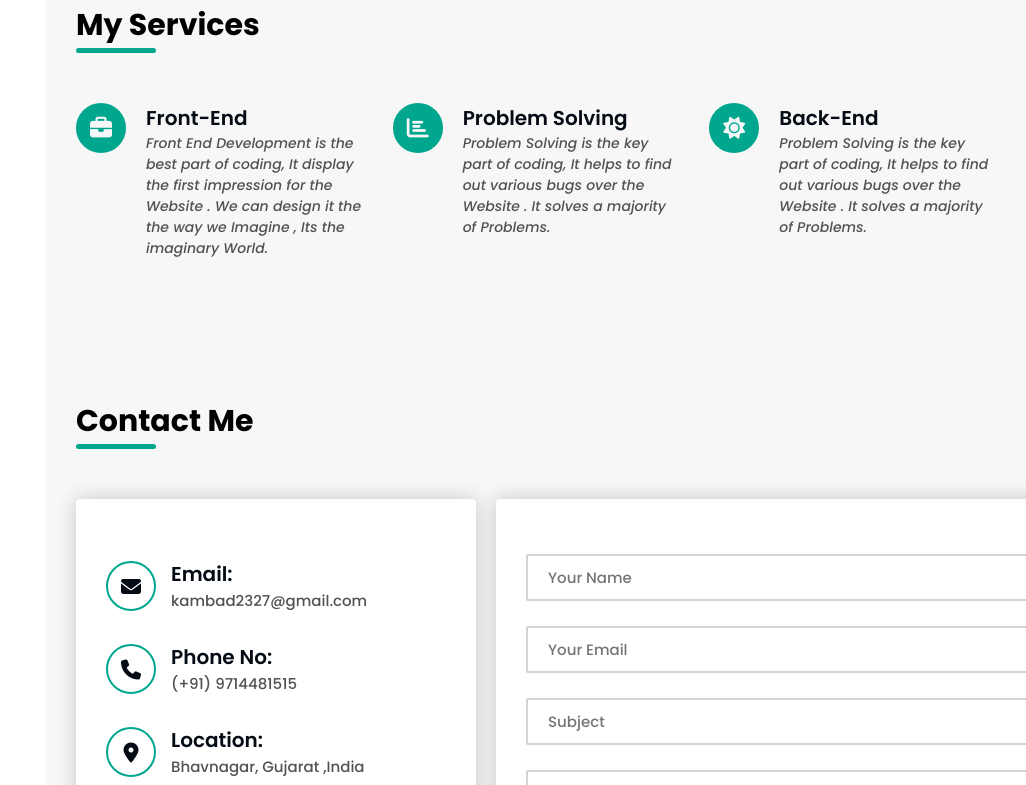
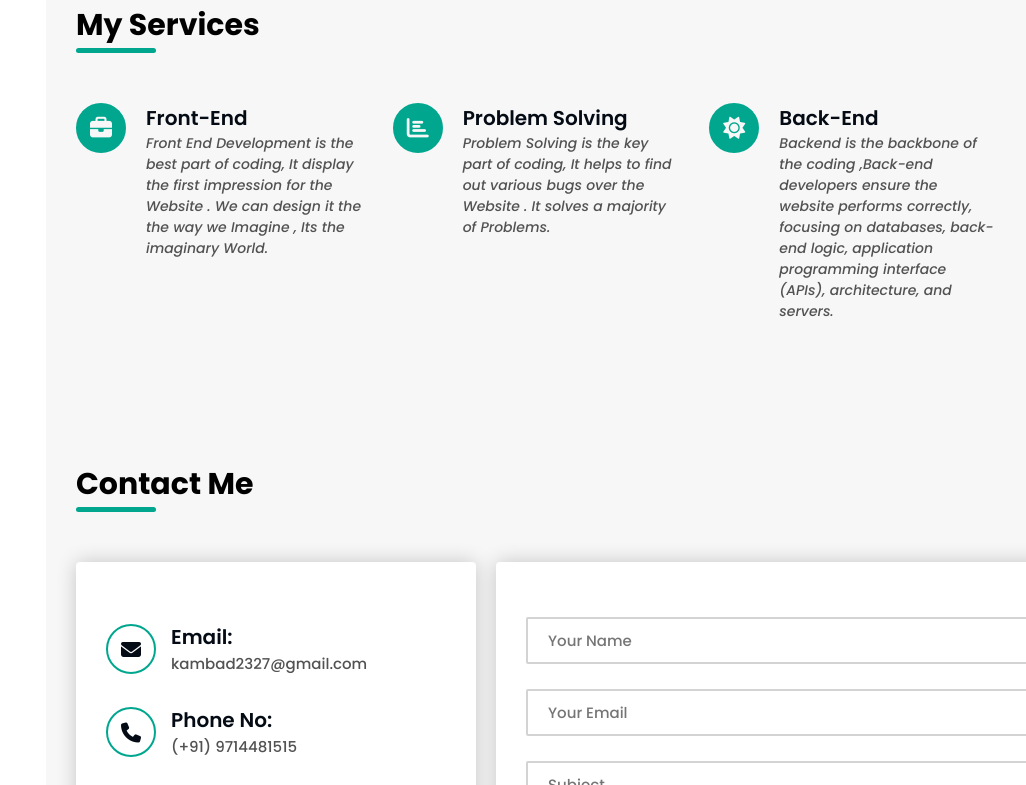
Before and after one commit to KambadHarsh/My-Porfolio, a plain HTML site: page index.html in a window 1280 px wide. Shown: the part 2937-3722 px from the top of the page, without its empty margins (254-1280 px from the left). Drawn offline with nearby package versions, Linux system fonts and the light colour scheme.

Commit message:
backend def

```diff
--- a/index.html
+++ b/index.html
@@ -274,7 +274,8 @@
                                  the Website . It solves a majority of Problems.
                             </p>
                         </div>
-                    </div>
+                    </div >
+
 
 
                      <!-- service- 3-->
@@ -284,8 +285,8 @@
                         </div>
                         <div class="serv-info">
                             <h4> Back-End  </h4>
-                            <p> Problem Solving is the key part of coding, It helps to find out various bugs over
-                                 the Website . It solves a majority of Problems.
+                            <p> Backend is the backbone of the coding ,Back-end developers ensure the website performs correctly, focusing on databases, back-end logic,
+                                application programming interface (APIs), architecture, and servers.
                             </p>
                         </div>
                     </div>
```
